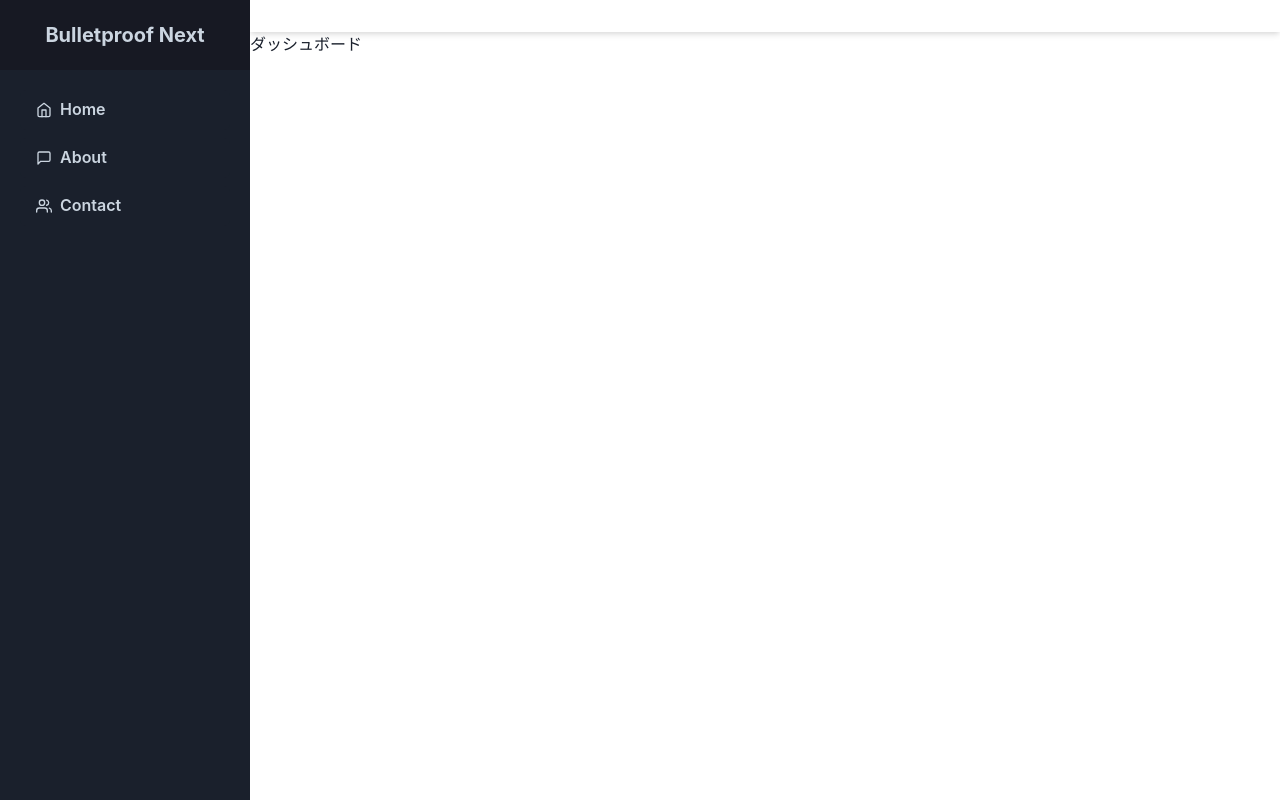
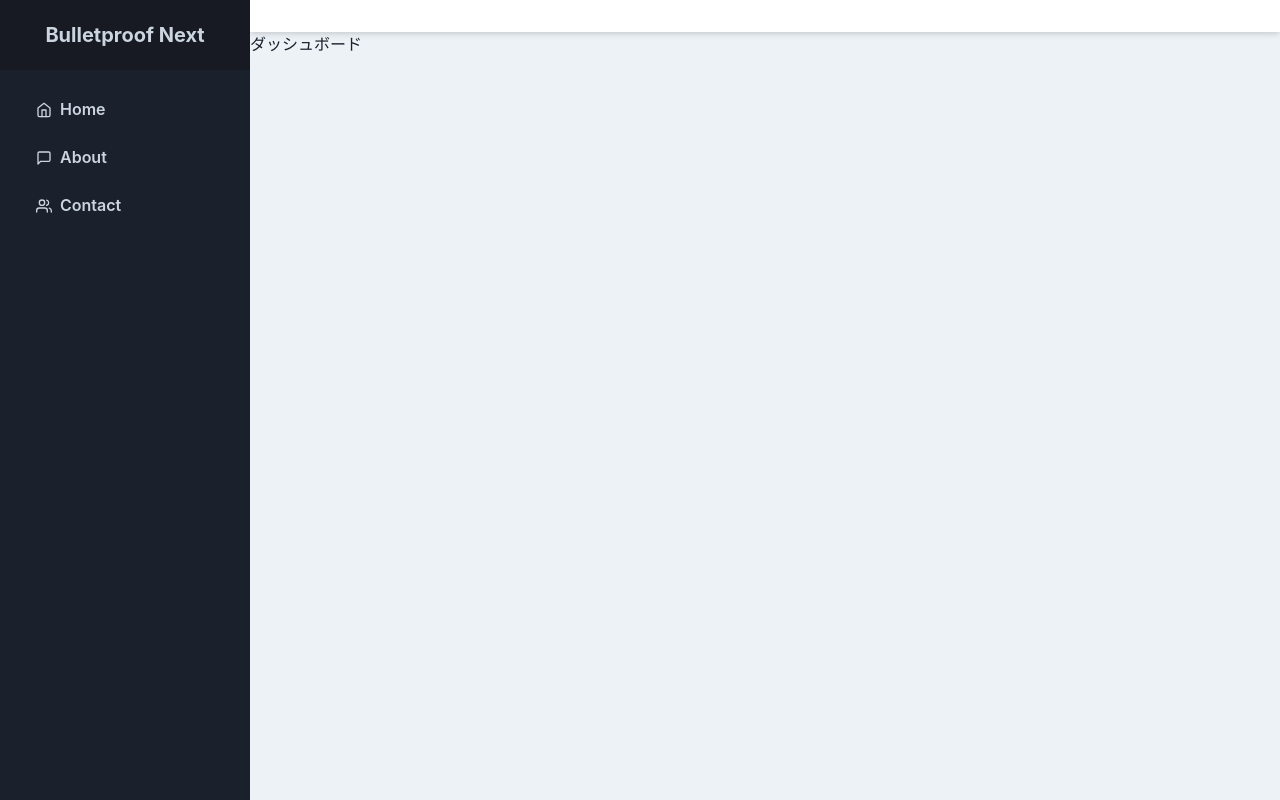
Before and after one commit to axis-sato/bulletproof-next, a Next.js app: page /app in a window 1280 px wide. Built offline with nearby package versions, Linux system fonts and the light colour scheme.

Commit message:
メインのレイアウト使用時の背景色をグレーにした

```diff
--- a/src/components/Layout/MainLayout.tsx
+++ b/src/components/Layout/MainLayout.tsx
@@ -141,7 +141,7 @@ const MainLayout = ({ children, title }: MainLayoutProps) => {
   const variants = useBreakpointValue({ base: smVariant, md: mdVariant });
 
   return (
-    <>
+    <Box bg="gray.100" h="100vh">
       <Head>
         <title>
           {APP_NAME}
@@ -164,7 +164,7 @@ const MainLayout = ({ children, title }: MainLayoutProps) => {
       <Box ml={variants?.navigation === "sidebar" ? SIDEBAR_W : 0}>
         {children}
       </Box>
-    </>
+    </Box>
   );
 };
 
```
